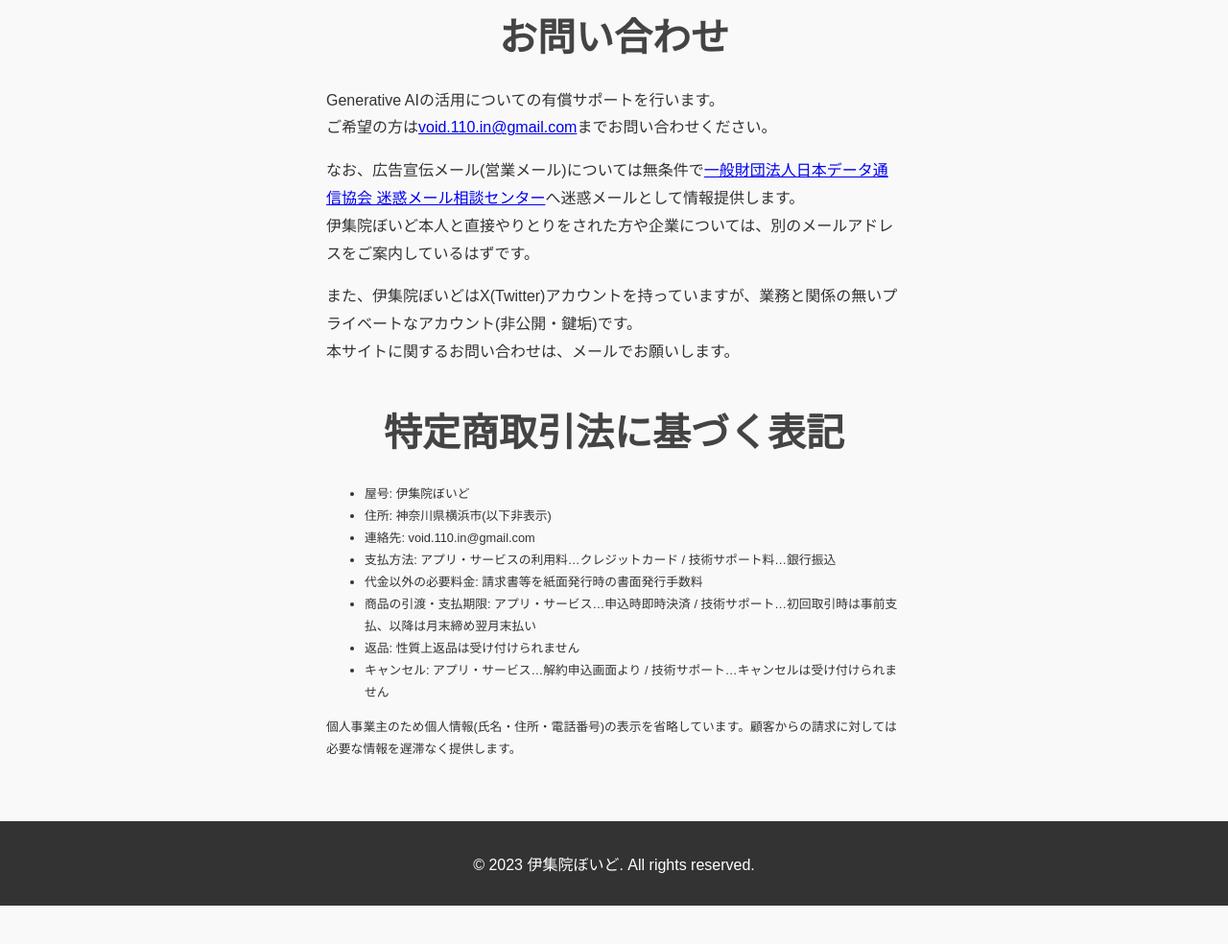
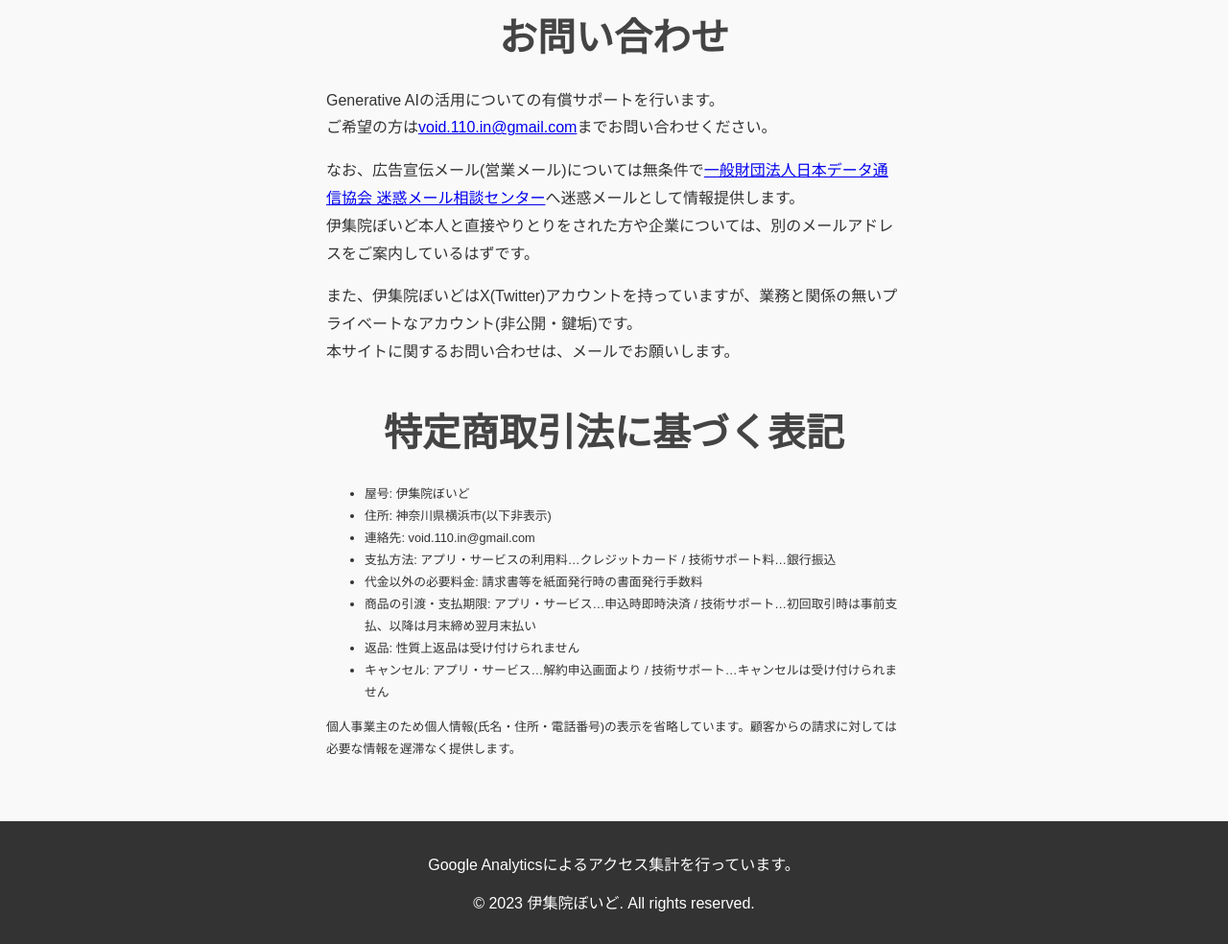
Before and after one commit to void110in/void110in.github.io, a plain HTML site: page index.html in a window 1280 px wide. Shown: the part 2056-3040 px from the top of the page at 96% size. Before the commit the page ends 3000 px from the top, so only its background shows below. Drawn offline with Linux system fonts and the light colour scheme.

Commit message:
add analytics message

```diff
--- a/index.html
+++ b/index.html
@@ -97,6 +97,7 @@
     </section>
 </main>
 <footer>
+    <p>Google Analyticsによるアクセス集計を行っています。</p>
     <p>&copy; 2023 伊集院ぼいど. All rights reserved.</p>
 </footer>
 </body>
```
